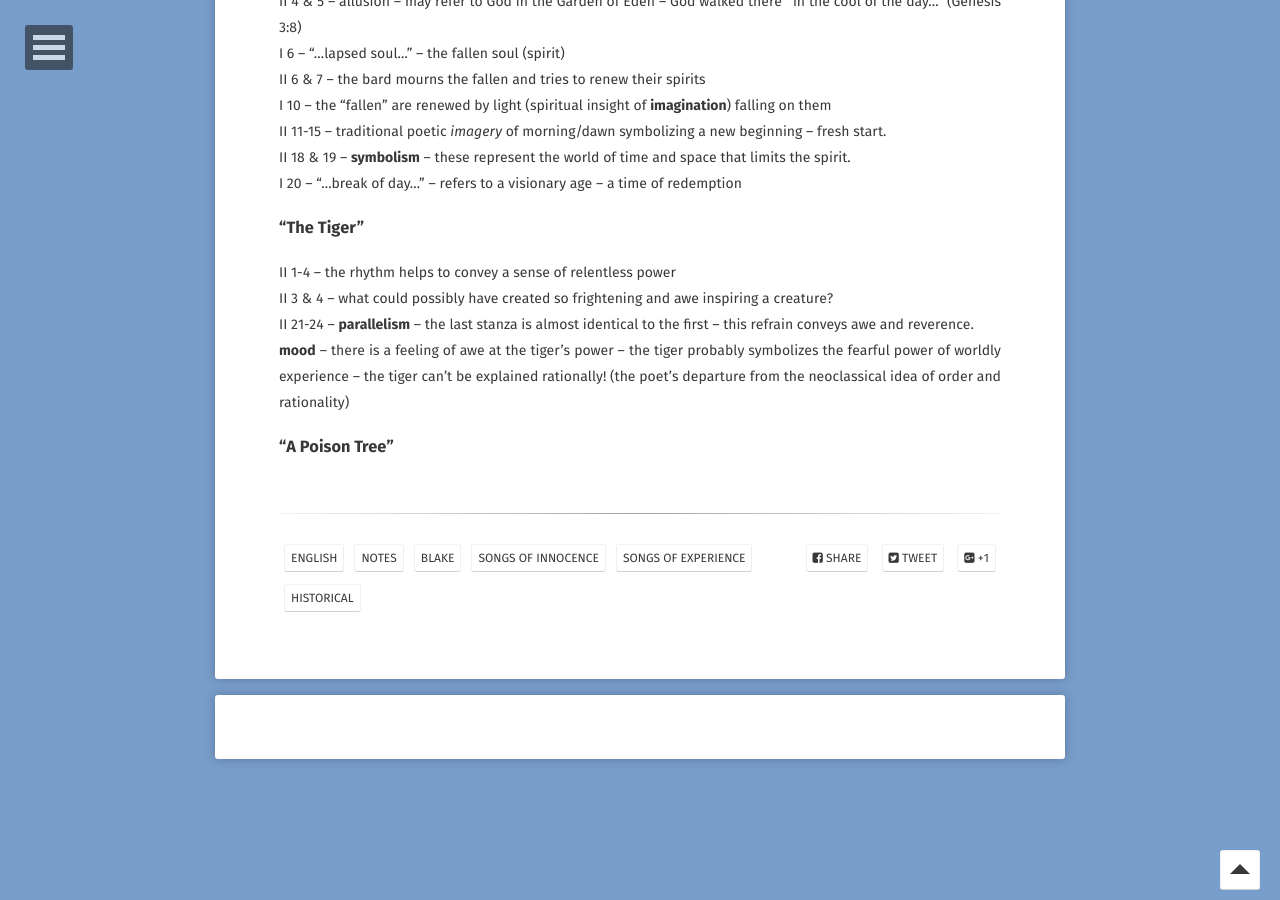
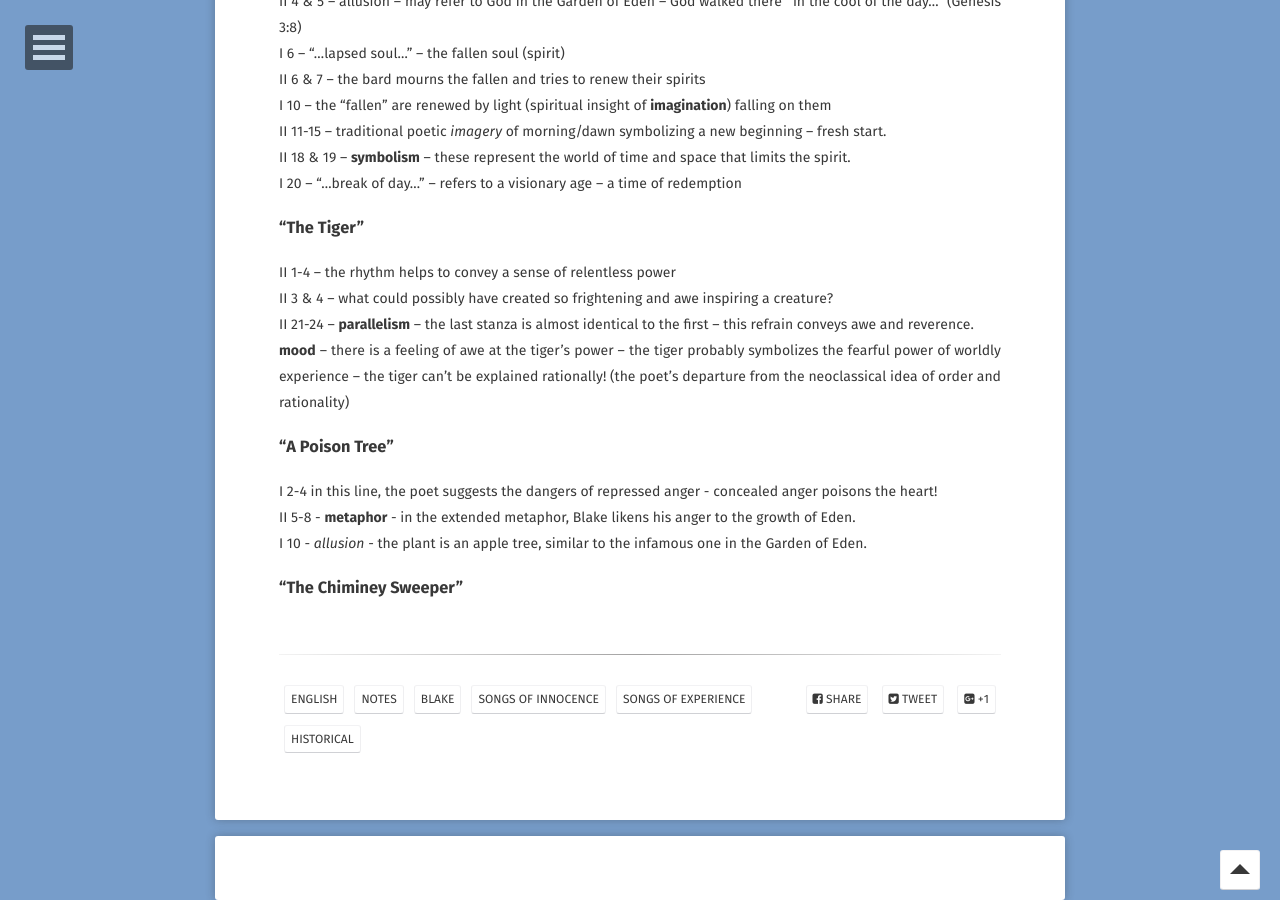
Before and after one commit to EthenStrine/site, a Jekyll site: the page built from _posts/2019-03-07-blake.md, in a window 1280 px wide and 900 px high, scrolled down 1932 px. Built offline with Jekyll 4.4.1, drawn with Linux system fonts in a browser that asks for light colours; some web fonts are replaced; comment, search, counter and statistics services are not loaded; some of the changed text lies outside the part shown.

Commit message:
Update 2019-03-07-blake.md

```diff
--- a/_posts/2019-03-07-blake.md
+++ b/_posts/2019-03-07-blake.md
@@ -76,3 +76,10 @@
 
 
 ### "A Poison Tree"
+
+I 2-4 in this line, the poet suggests the dangers of repressed anger - concealed anger poisons the heart!
+II 5-8 - **metaphor** - in the extended metaphor, Blake likens his anger to the growth of Eden.
+I 10 - *allusion* - the plant is an apple tree, similar to the infamous one in the Garden of Eden.
+
+
+### "The Chiminey Sweeper"
```
